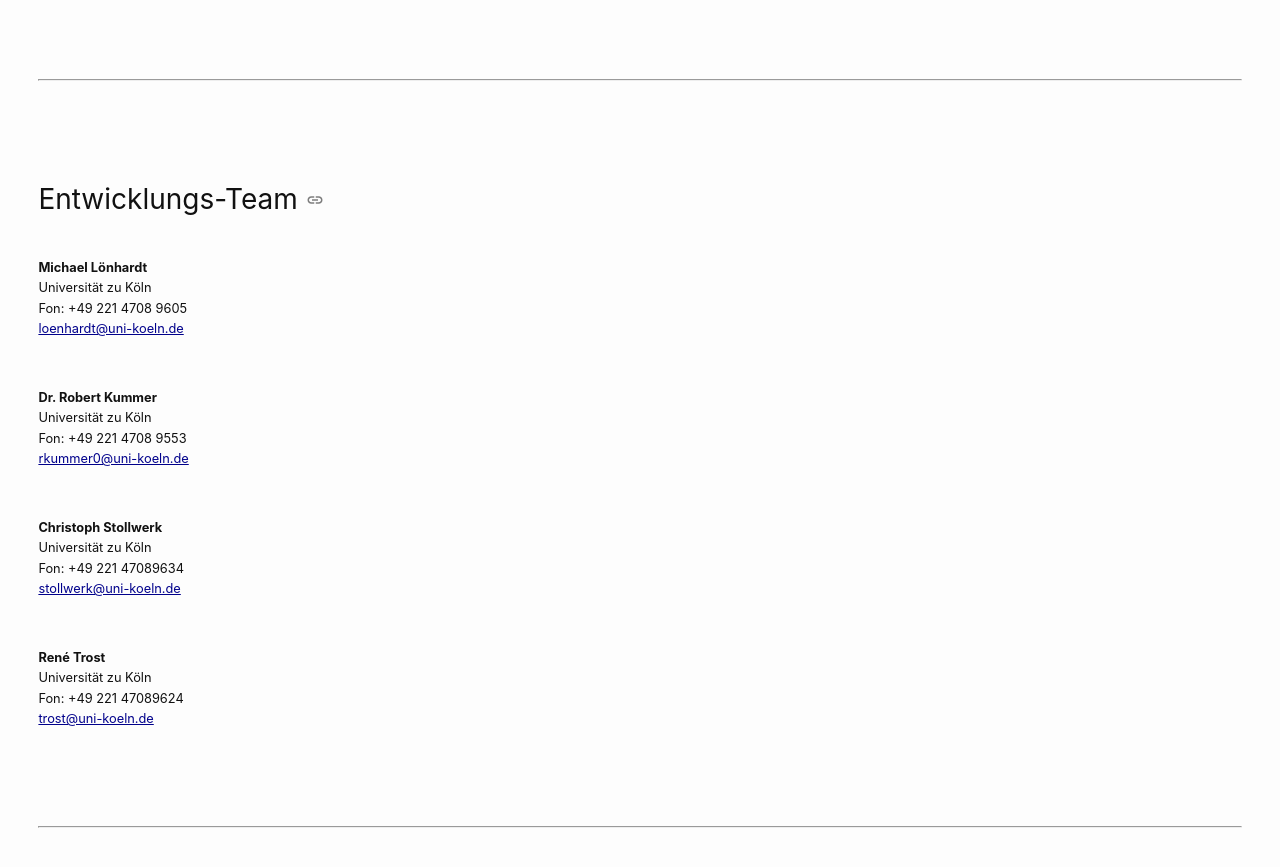
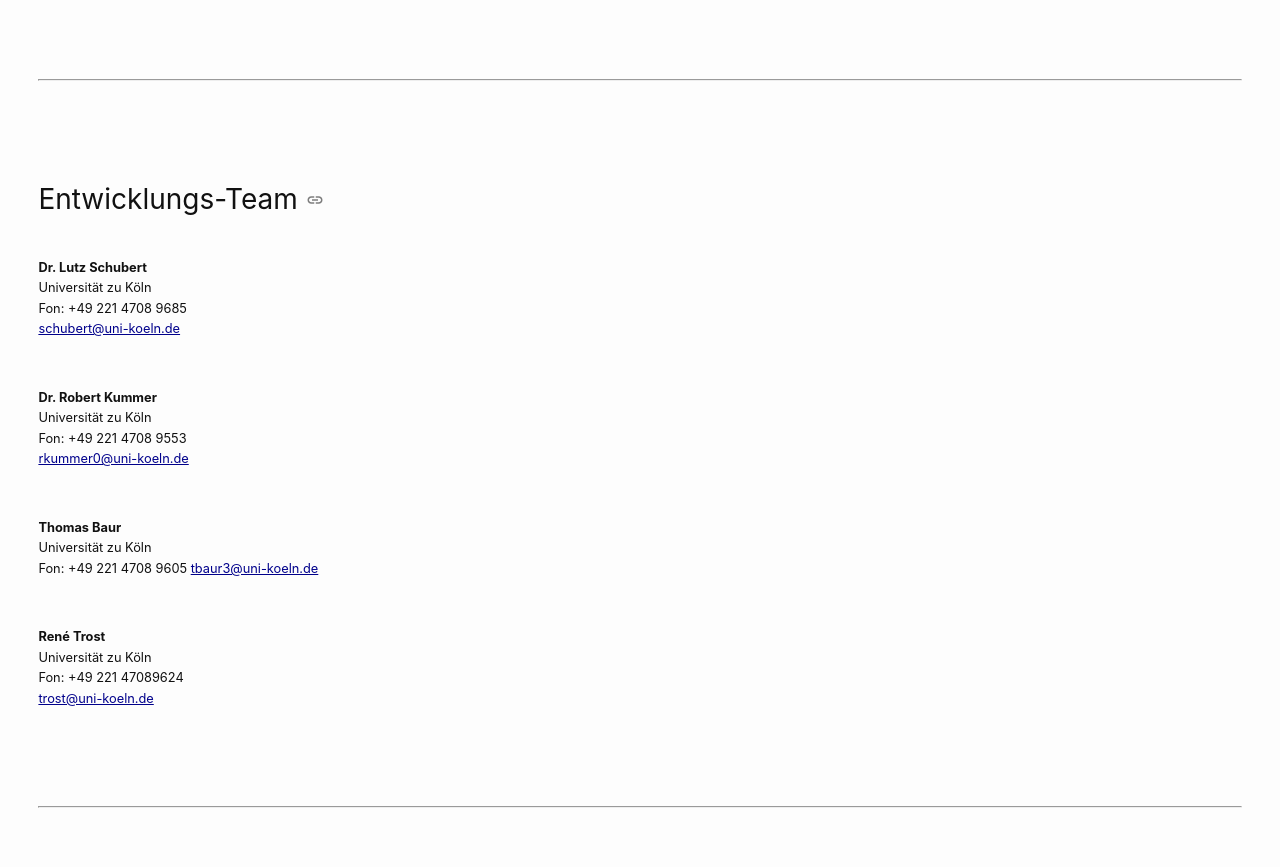
Before and after one commit to ottjannik/digi-kunst.github.io, a Jekyll site: the page built from projektstruktur/team.markdown, in a window 1280 px wide and 900 px high, scrolled down 2234 px. Shown: the top 867 px of the window. Built offline with Jekyll 4.4.1, drawn with Linux system fonts in a browser that asks for light colours; a script that is not in the unit is left out.

Commit message:
Update team.markdown

```diff
--- a/projektstruktur/team.markdown
+++ b/projektstruktur/team.markdown
@@ -68,20 +68,20 @@
 
 ## Entwicklungs-Team
 
-**Michael Lönhardt**
+**Dr. Lutz Schubert**
 Universität zu Köln
-Fon: +49 221 4708 9605
-[loenhardt@uni-koeln.de](mailto:loenhardt@uni-koeln.de)
+Fon: +49 221 4708 9685
+[schubert@uni-koeln.de](mailto:schubert@uni-koeln.de)
 
 **Dr. Robert Kummer**
 Universität zu Köln
 Fon: +49 221 4708 9553
 [rkummer0@uni-koeln.de](mailto:rkummer0@uni-koeln.de)
 
-**Christoph Stollwerk**
+**Thomas Baur**
 Universität zu Köln
-Fon: +49 221 47089634
-[stollwerk@uni-koeln.de](mailto:stollwerk@uni-koeln.de)
+Fon: +49 221 4708 9605
+[tbaur3@uni-koeln.de](mailto:tbaur3@uni-koeln.de)
 
 **René Trost**
 Universität zu Köln
```
